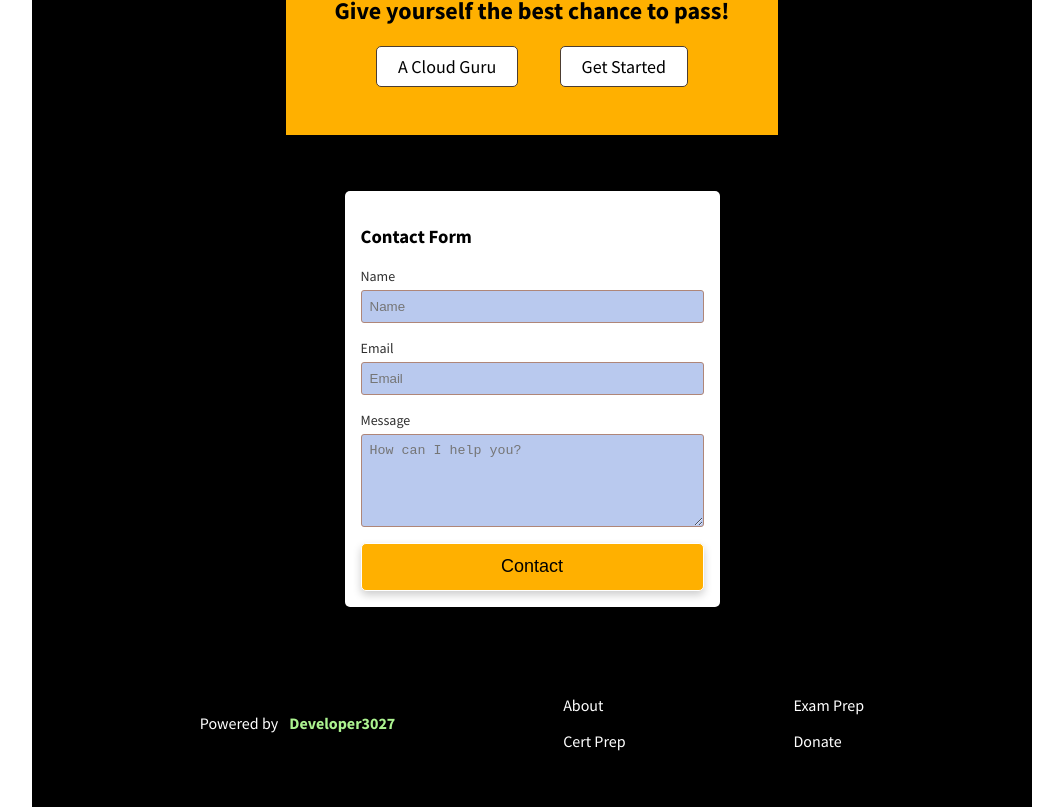
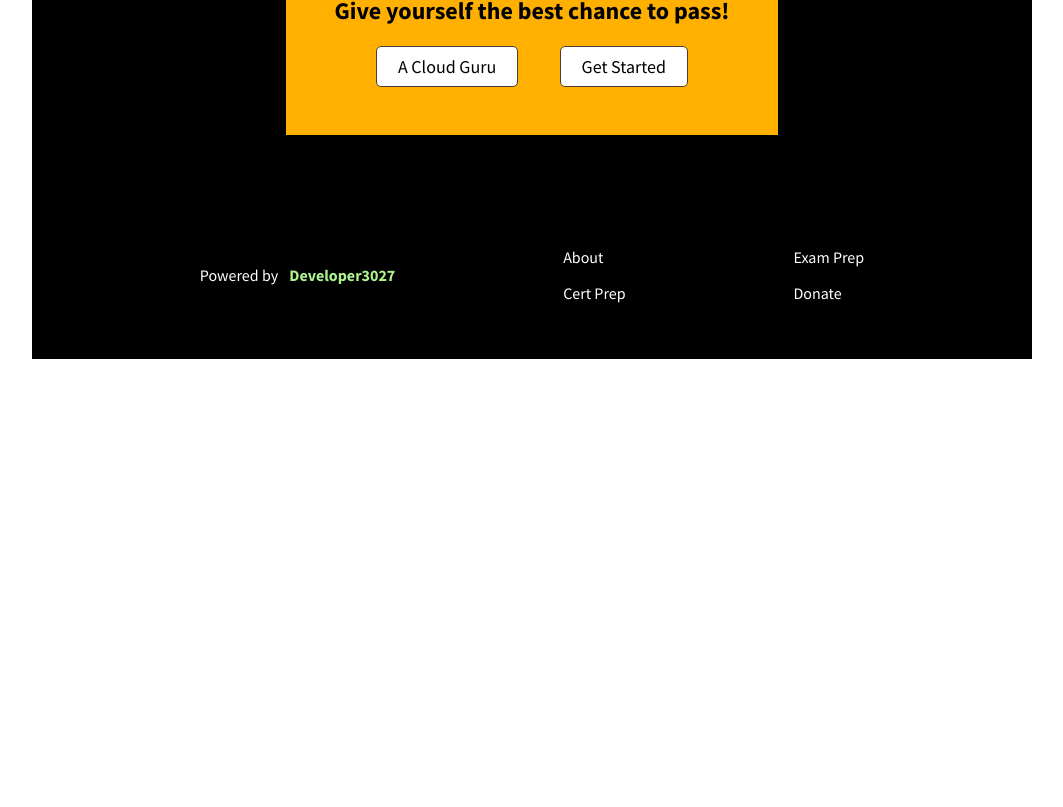
Before and after one commit to Developer3027/erudition-saa-c02, a Next.js app: page / in a window 1280 px wide. Shown: the part 2879-3686 px from the top of the page, without its empty margins (108-1171 px from the left). After the commit the page ends 3238 px from the top, so only its background shows below. Built offline with nearby package versions, Linux system fonts and the light colour scheme; no server answers.

Commit message:
removed contact form for moment

```diff
--- a/pages/index.js
+++ b/pages/index.js
@@ -8,7 +8,7 @@ import HomeFAQ from '../components/forHome/HomeFAQ';
 import HomeAd from '../components/forHome/HomeAd';
 import HomeLearningAd from '../components/forHome/HomeLearningAd';
 import HomeDonate from '../components/forHome/HomeDonate';
-import HomeContact from '../components/forHome/HomeContact';
+// import HomeContact from '../components/forHome/HomeContact';
 
 export default function Home() {
   return (
@@ -91,7 +91,6 @@ export default function Home() {
         <HomeFAQ />
         <HomeDonate />
         <HomeAd />
-        <HomeContact />
       </main>
     </div>
   );
```
